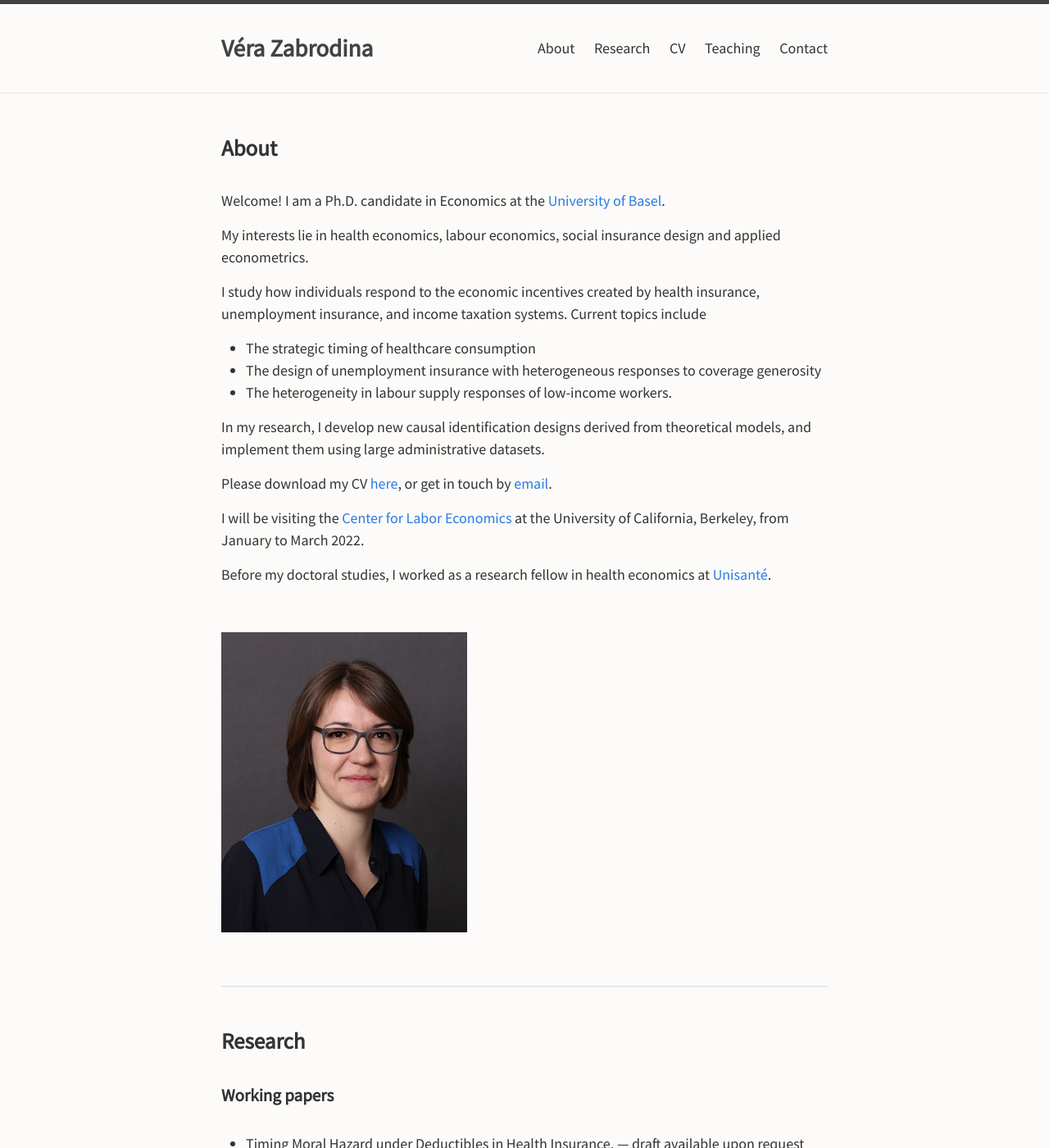
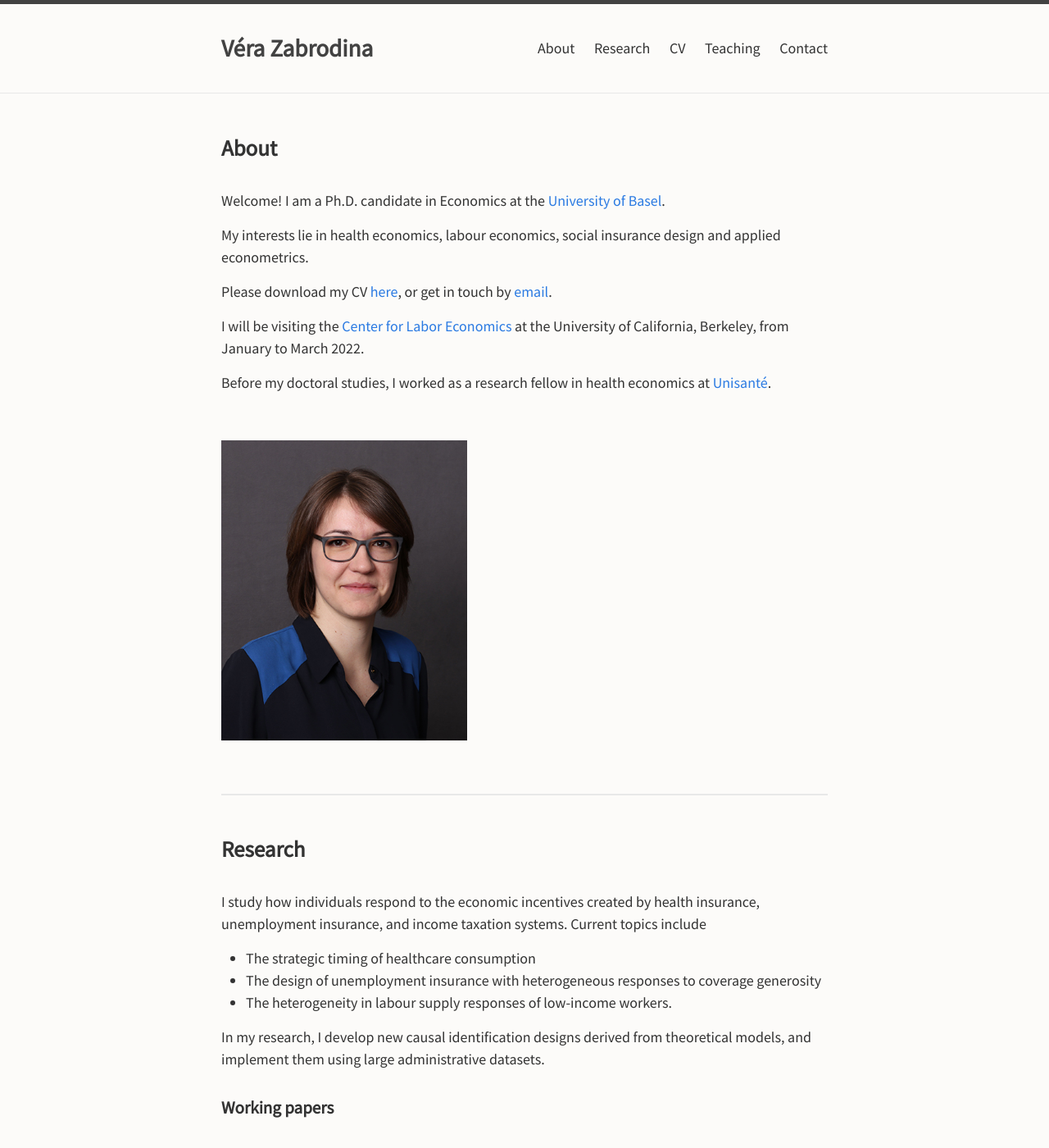
Before and after one commit to verazb/verazb.github.io, a Jekyll site: the page built from index.md, in a window 1280 px wide and 1400 px high. Shown: the whole window at 82% size. Built offline with Jekyll 4.4.1, drawn with Linux system fonts in a browser that asks for light colours; our own code applies the rules of GitHub Pages for plain Markdown files; part of the change alters nothing that is shown.

```diff
--- a/index.md
+++ b/index.md
@@ -8,15 +8,6 @@ layout: default
 Welcome! I am a Ph.D. candidate in Economics at the [University of Basel](https://wwz.unibas.ch/en/).
 
 My interests lie in health economics, labour economics, social insurance design and applied econometrics.
-
-I study how individuals respond to the economic incentives created by health insurance, unemployment insurance, and income taxation systems.
-Current topics include
-- The strategic timing of healthcare consumption
-- The design of unemployment insurance with heterogeneous responses to coverage generosity
-- The heterogeneity in labour supply responses of low-income workers.
-
-In my research, I develop new causal identification designs derived from theoretical models, and implement them using large administrative datasets.
-
 
 Please download my CV [here](docs/Zabrodina_CV_Nov2021.pdf), or get in touch by [email](mailto:vera.zabrodina@unibas.ch).
 
@@ -40,6 +31,17 @@ Before my doctoral studies, I worked as a research fellow in health economics at
 
 
 ## Research
+
+
+I study how individuals respond to the economic incentives created by health insurance, unemployment insurance, and income taxation systems.
+Current topics include
+- The strategic timing of healthcare consumption
+- The design of unemployment insurance with heterogeneous responses to coverage generosity
+- The heterogeneity in labour supply responses of low-income workers.
+
+In my research, I develop new causal identification designs derived from theoretical models, and implement them using large administrative datasets.
+
+
 
 ### Working papers
 
```
